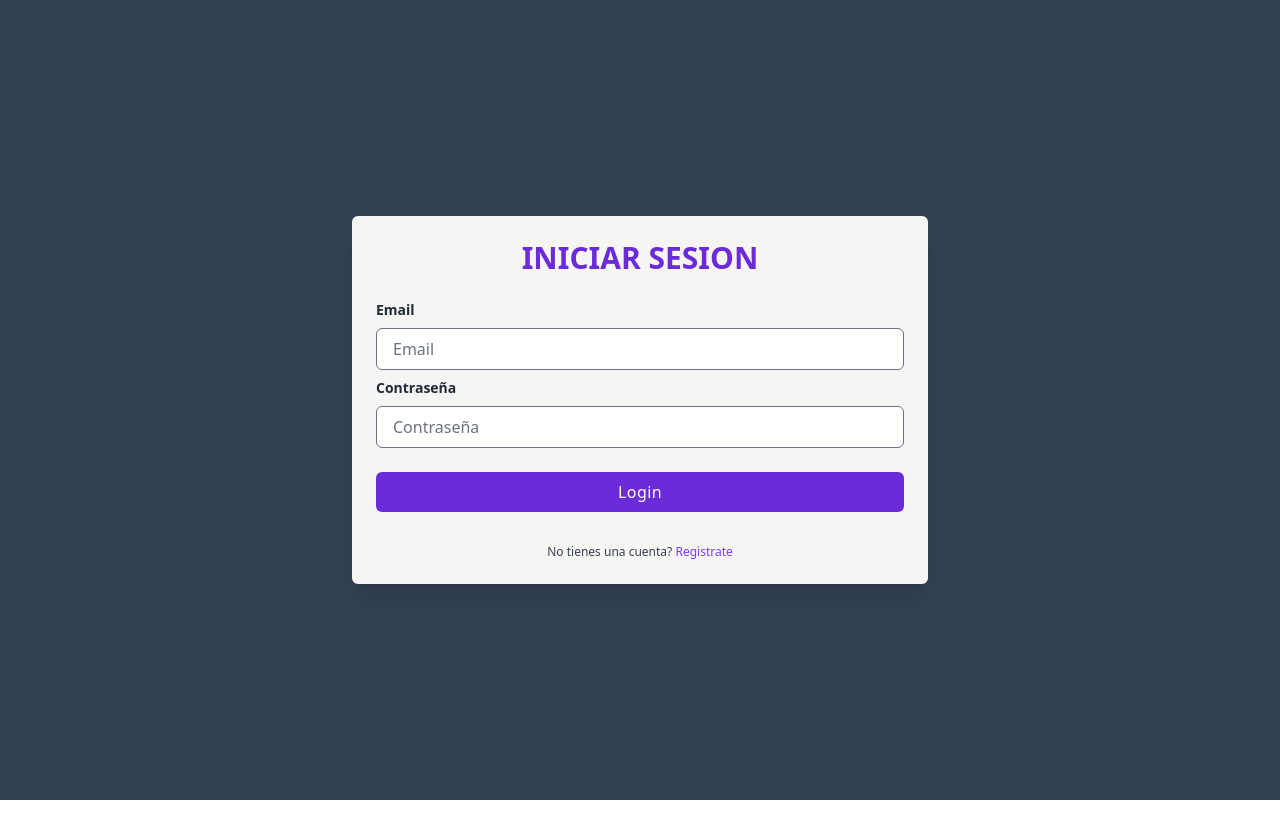
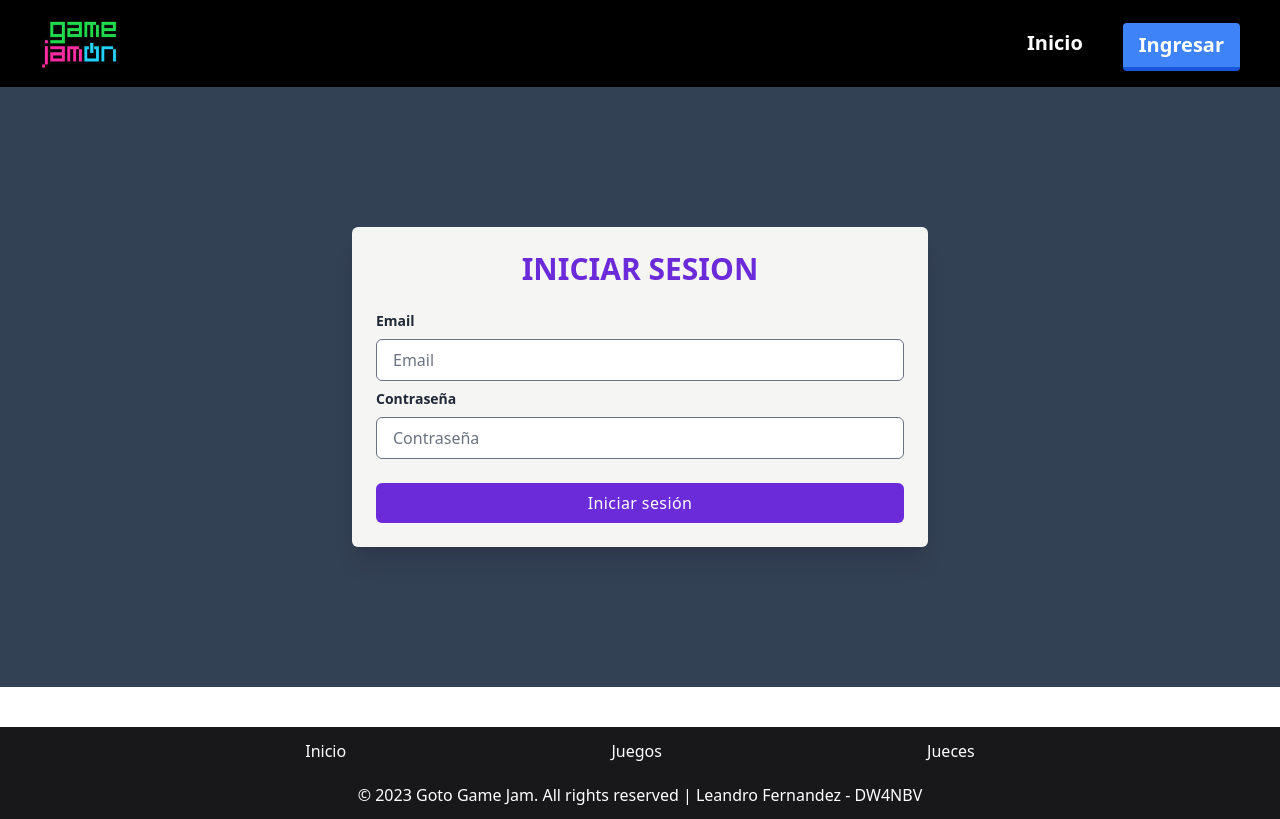
Before and after one commit to tomasmedero/voting-game, a React (Vite) app: page /auth/login in a window 1280 px wide. Built offline with nearby package versions, Linux system fonts and the light colour scheme.

Commit message:
logging-now-working

```diff
--- a/package.json
+++ b/package.json
@@ -16,6 +16,7 @@
     "flowbite-react": "^0.7.0",
     "postcss-cli": "^10.1.0",
     "react": "^18.2.0",
+    "react-cookie": "^6.1.1",
     "react-dom": "^18.2.0",
     "react-hook-form": "^7.48.2",
     "react-redux": "^8.1.3",
--- a/src/auth/pages/LoginPage.jsx
+++ b/src/auth/pages/LoginPage.jsx
@@ -1,6 +1,7 @@
-import { Link } from "react-router-dom"
+import { useNavigate } from "react-router-dom"
 import { useForm } from "react-hook-form"
 import { useState } from "react"
+import { useCookies } from "react-cookie"
 
 export const LoginPage = () => {
     const {
@@ -10,13 +11,16 @@ export const LoginPage = () => {
     } = useForm({
         criteriaMode: "all",
     })
+    const [setCookie] = useCookies(["token"])
 
-    const [autenticating, setAutenticating] = useState(false)
+    const [autenticating] = useState(false)
+
+    const navigate = useNavigate()
 
     const onSubmit = (data, e) => {
         e.preventDefault()
         try {
-            fetch("http://localhost:3000/users/login", {
+            fetch("http://localhost:3000/api/auth/login", {
                 method: "POST",
                 headers: {
                     "Content-Type": "application/json",
@@ -25,21 +29,21 @@ export const LoginPage = () => {
             })
                 // Convertimos la respuesta a JSON
                 .then((response) => response.json())
-                .then(() => {
-                    // Imprimimos un mensaje de éxito en la consola
-                    console.log("Usuario logueado con éxito")
+                .then((data) => {
+                    setCookie("token", data.token)
+
+                    navigate("/")
+
+                    console.log(data)
                 })
         } catch {
             console.log("Hubo un ERRRORRRRR")
         }
-
-        console.log(data)
-        setAutenticating(true)
     }
 
     return (
         <>
-            <div className="bg-slate-700 relative flex flex-col justify-center min-h-screen overflow-hidden">
+            <div className="bg-slate-700 relative flex flex-col justify-center min-h-[75vh] overflow-hidden">
                 <div className="bg-stone-100 w-full p-6 m-auto rounded-md shadow-xl lg:max-w-xl">
                     <h1 className="text-3xl font-semibold text-center text-purple-700 uppercase">
                         Iniciar Sesion
@@ -109,23 +113,10 @@ export const LoginPage = () => {
                                 type="submit"
                                 className="w-full px-4 py-2 tracking-wide text-white transition-colors duration-200 transform bg-purple-700 rounded-md hover:bg-purple-600 focus:outline-none focus:bg-purple-600"
                             >
-                                Login
+                                Iniciar sesión
                             </button>
                         </div>
                     </form>
-
-                    {/* Barra separadora de registrarte */}
-
-                    <p className="mt-8 text-xs font-light text-center text-gray-700">
-                        {" "}
-                        No tienes una cuenta?{" "}
-                        <Link
-                            to="/auth/register"
-                            className="font-medium text-purple-600 hover:underline"
-                        >
-                            Registrate{" "}
-                        </Link>
-                    </p>
                 </div>
             </div>
         </>
--- a/src/components/NavBar.jsx
+++ b/src/components/NavBar.jsx
@@ -1,4 +1,5 @@
 import { useEffect, useRef, useState } from "react"
+import { CookiesProvider, useCookies } from "react-cookie"
 import { NavLink, Link } from "react-router-dom"
 
 // LÓGICA PARA EL DROPDOWN DEL NAVBAR
@@ -16,7 +17,8 @@ export const NavBar = () => {
     const closeDropdownProfile = () => {
         setIsOpenProfile(false)
     }
-    const status = "authenticated"
+
+    const [cookies] = useCookies(["token"])
 
     // Este efecto se ejecuta cuando el componente se monta
     useEffect(() => {
@@ -55,6 +57,9 @@ export const NavBar = () => {
                         Inicio
                     </NavLink>
                 </li>
+                <CookiesProvider>
+                    {cookies.token ? (
+                        <>
                             <li>
                                 <NavLink
                                     className="hover:bg-green-700 hover:text-black transition-all hover:p-3 rounded-md"
@@ -72,7 +77,6 @@ export const NavBar = () => {
                                 </NavLink>
                             </li>
 
-                {status === "authenticated" ? (
                             <div
                                 className="relative inline-block text-left"
                                 ref={dropdownRef}
@@ -98,16 +102,32 @@ export const NavBar = () => {
                                             aria-orientation="vertical"
                                             aria-labelledby="options-menu"
                                         >
-                                    <a
+                                            <div
+                                                onClick={() => {
+                                                    // Make a request to your server-side logout endpoint
+                                                    fetch(
+                                                        "http://localhost:3000/api/auth/logout",
+                                                        {
+                                                            method: "POST",
+                                                            credentials:
+                                                                "include", // Include cookies
+                                                        }
+                                                    ).then(() => {
+                                                        // After the user is logged out, redirect to the login page
+                                                        window.location.href =
+                                                            "/auth/login"
+                                                    })
+                                                }}
                                                 className="block px-4 py-2 text-sm text-gray-700 hover:bg-gray-100 hover:text-gray-900"
                                                 role="menuitem"
                                             >
                                                 Salir
-                                    </a>
+                                            </div>
                                         </div>
                                     </div>
                                 )}
                             </div>
+                        </>
                     ) : (
                         <Link to="/auth/login">
                             <button className="mt-2 bg-blue-500 hover:bg-blue-400 text-white font-bold py-2 px-4 border-b-4 border-blue-700 hover:border-blue-500 rounded">
@@ -115,6 +135,7 @@ export const NavBar = () => {
                             </button>
                         </Link>
                     )}
+                </CookiesProvider>
             </ul>
         </nav>
     )
--- a/src/pages/HomePage.jsx
+++ b/src/pages/HomePage.jsx
@@ -1,4 +1,4 @@
-import { MainTitle } from "../components";
+import { MainTitle } from "../components"
 
 export const HomePage = () => {
     return (
@@ -23,5 +23,5 @@ export const HomePage = () => {
                 cuenta y cada idea se convierte en diversión interactiva!
             </p>
         </>
-    );
-};
+    )
+}
--- a/src/router/AppRouter.jsx
+++ b/src/router/AppRouter.jsx
@@ -7,16 +7,16 @@ export const AppRouter = () => {
 
     return (
         <>
-            {status === "authenticatede" ? (
+            {status === "authenticated" ? (
                 <>
                     <div>
                         <Routes>
                             <Route path="/*" element={<VotingRoutes />} />
                             <Route path="/*" element={<Navigate to="/" />} />
-                            <Route
+                            {/* <Route
                                 path="/auth/*"
                                 element={<Navigate to="/" />}
-                            />
+                            /> */}
                         </Routes>
                     </div>
                 </>
@@ -25,7 +25,7 @@ export const AppRouter = () => {
                     <Routes>
                         <Route path="/*" element={<VotingRoutes />} />
                         <Route path="/auth/*" element={<AuthRoutes />} />
-                        <Route path="/*" element={<Navigate to="/" />} />
+                        {/* <Route path="/*" element={<Navigate to="/" />} /> */}
                     </Routes>
                 </div>
             )}
--- a/src/router/VotingRoutes.jsx
+++ b/src/router/VotingRoutes.jsx
@@ -9,6 +9,7 @@ import {
     UpdateGamePage,
 } from "../pages"
 import { NavBar, FooterComponent } from "../components"
+import { LoginPage } from "../auth/pages"
 
 export const VotingRoutes = () => {
     return (
@@ -31,6 +32,7 @@ export const VotingRoutes = () => {
                             element={<OneJudgePage />}
                         />
 
+                        <Route path="/auth/login" element={<LoginPage />} />
                         <Route path="/*" element={<Navigate to="/" />} />
                     </Routes>
                 </div>
```
Also changed, not shown: 1 other file (tests, documents, lock files or other folders). Lines whose indentation alone changed are shown as unchanged.
